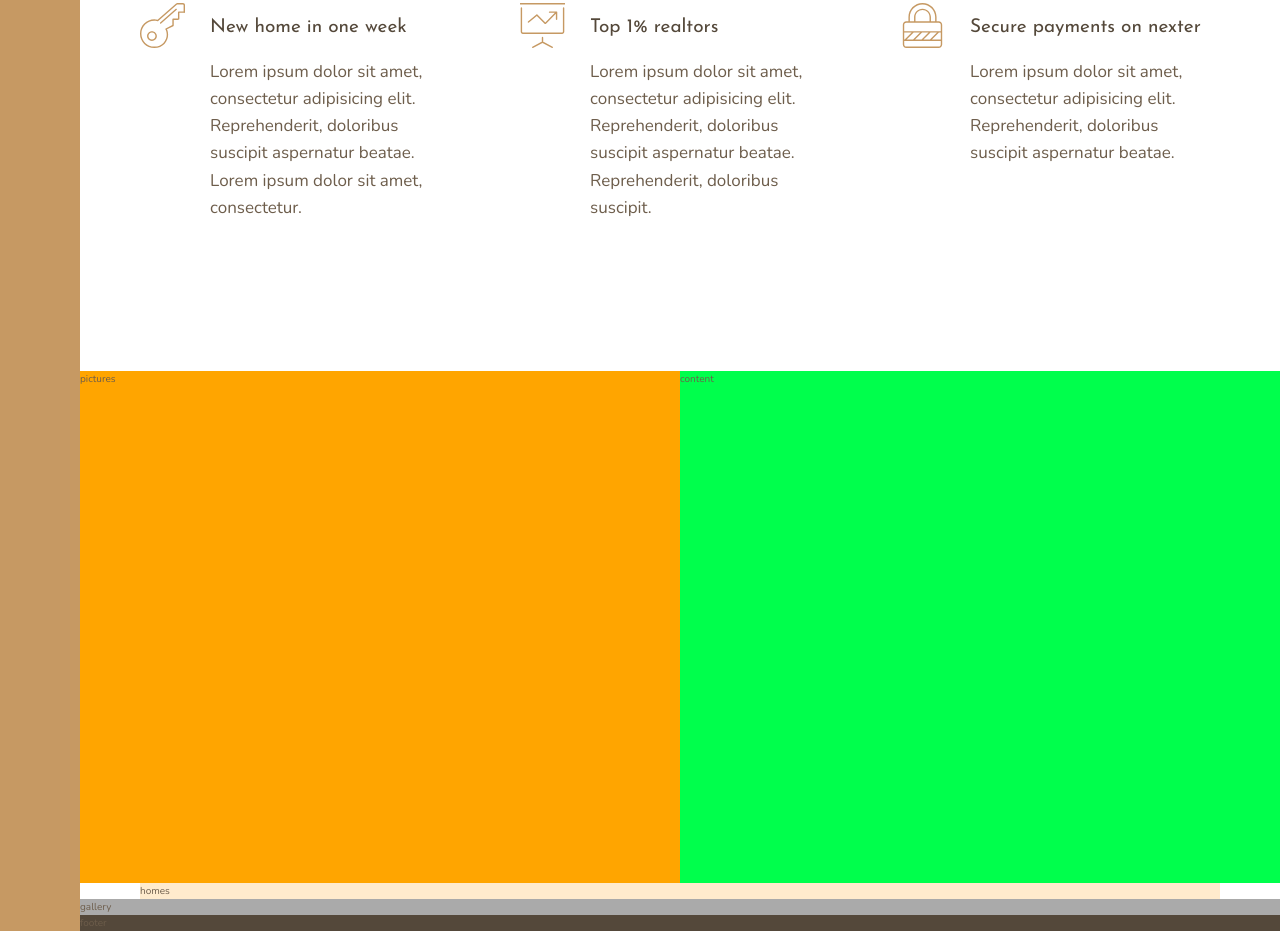
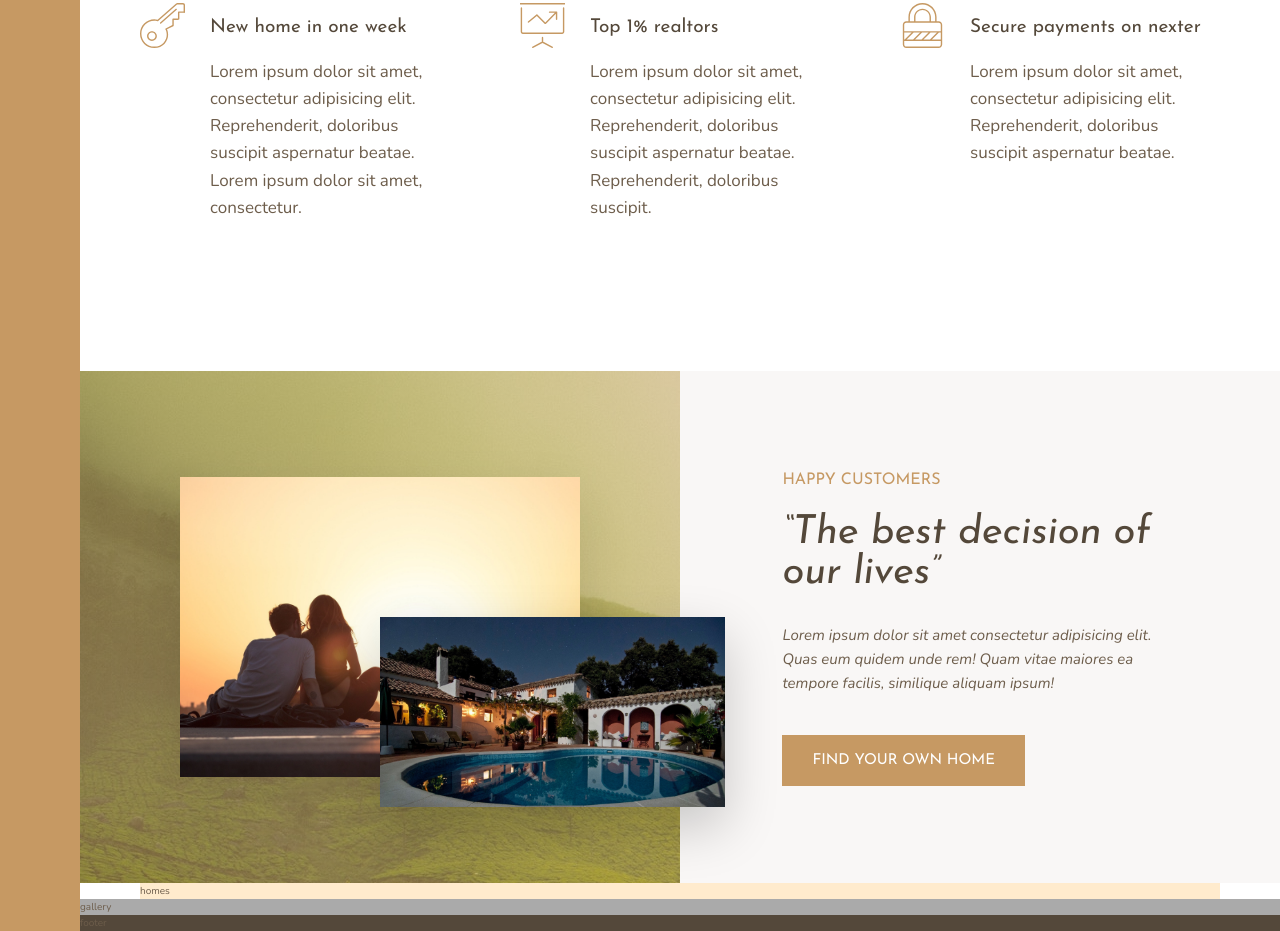
Before and after one commit to bechandrakant/realtors-project, a website: page index.html in a window 1280 px wide. Shown: the part 1046-1977 px from the top of the page. Drawn offline with nearby package versions, Linux system fonts and the light colour scheme.

Commit message:
feat(stories): implement stories ui

```diff
--- a/index.html
+++ b/index.html
@@ -88,8 +88,27 @@
       </div>
     </div>
 
-    <div class="story__pictures">pictures</div>
-    <div class="story__content">content</div>
+    <div class="story__pictures">
+      <img
+        src="img/story-1.jpeg"
+        alt="Couple with new house"
+        class="story__img--1"
+      />
+      <img src="img/story-2.jpeg" alt="New house" class="story__img--2" />
+    </div>
+
+    <div class="story__content">
+      <h3 class="heading-3 mb-sm">Happy Customers</h3>
+      <h2 class="heading-2 heading-2--dark mb-md">
+        &ldquo;The best decision of our lives&rdquo;
+      </h2>
+      <p class="story__text">
+        Lorem ipsum dolor sit amet consectetur adipisicing elit. Quas eum quidem
+        unde rem! Quam vitae maiores ea tempore facilis, similique aliquam
+        ipsum!
+      </p>
+      <button class="btn">Find your own home</button>
+    </div>
 
     <div class="homes">homes</div>
     <div class="gallery">gallery</div>
--- a/sass/_story.scss
+++ b/sass/_story.scss
@@ -1,13 +1,49 @@
 .story {
   &__pictures {
-    background-color: orange;
     grid-column: full-start / col-end 4;
     grid-row: 3 / 4;
+    background-image: linear-gradient(
+        rgba($color-primary, 0.5),
+        rgba($color-primary, 0.5)
+      ),
+      url(../img/back.jpg);
+
+    display: grid;
+    grid-template-columns: repeat(6, 1fr);
+    grid-template-rows: repeat(6, 1fr);
+    align-items: center;
+  }
+
+  &__img {
+    &--1 {
+      width: 100%;
+      grid-row: 2 / 6;
+      grid-column: 2 / 6;
+      box-shadow: 0 2rem 5rem rgba(0, 0, 0, 0.1);
+    }
+    &--2 {
+      width: 115%;
+      grid-row: 4 / 6;
+      grid-column: 4 / 7;
+      z-index: 1;
+      box-shadow: 0 2rem 5rem rgba(0, 0, 0, 0.2);
+    }
   }
 
   &__content {
-    background-color: rgb(0, 255, 76);
+    background-color: $color-grey-light-1;
     grid-column: col-start 5 / full-end;
     grid-row: 3 / 4;
+    padding: 6rem 8vw;
+    display: flex;
+    flex-direction: column;
+    justify-content: center;
+    align-items: flex-start;
+  }
+
+  &__text {
+    font-size: 1.5rem;
+    font-style: italic;
+    margin-bottom: 4rem;
   }
 }
--- a/sass/_typography.scss
+++ b/sass/_typography.scss
@@ -9,10 +9,24 @@
 
 .heading-2 {
   @extend %heading;
+  font-size: 4rem;
+  font-style: italic;
+  line-height: 1;
+
+  &--light {
+    color: $color-grey-light-1;
+  }
+
+  &--dark {
+    color: $color-grey-dark-1;
+  }
 }
 
 .heading-3 {
   @extend %heading;
+  font-size: 1.6rem;
+  color: $color-primary;
+  text-transform: uppercase;
 }
 
 .heading-4 {
@@ -27,3 +41,33 @@
     color: $color-grey-dark-1;
   }
 }
+
+.btn {
+  background-color: $color-primary;
+  color: white;
+  border: none;
+  border-radius: 0;
+  padding: 1.8rem 3rem;
+  font-family: $font-display;
+  text-transform: uppercase;
+  cursor: pointer;
+  font-size: 1.5rem;
+  transition: all 0.2s;
+
+  &:hover {
+    background-color: $color-primary-dark;
+  }
+}
+
+.mb-sm {
+  margin-bottom: 2rem;
+}
+.mb-md {
+  margin-bottom: 3rem;
+}
+.mb-lg {
+  margin-bottom: 4rem;
+}
+.mb-hg {
+  margin-bottom: 8rem;
+}
```
Also changed, not shown: css/style.css.
